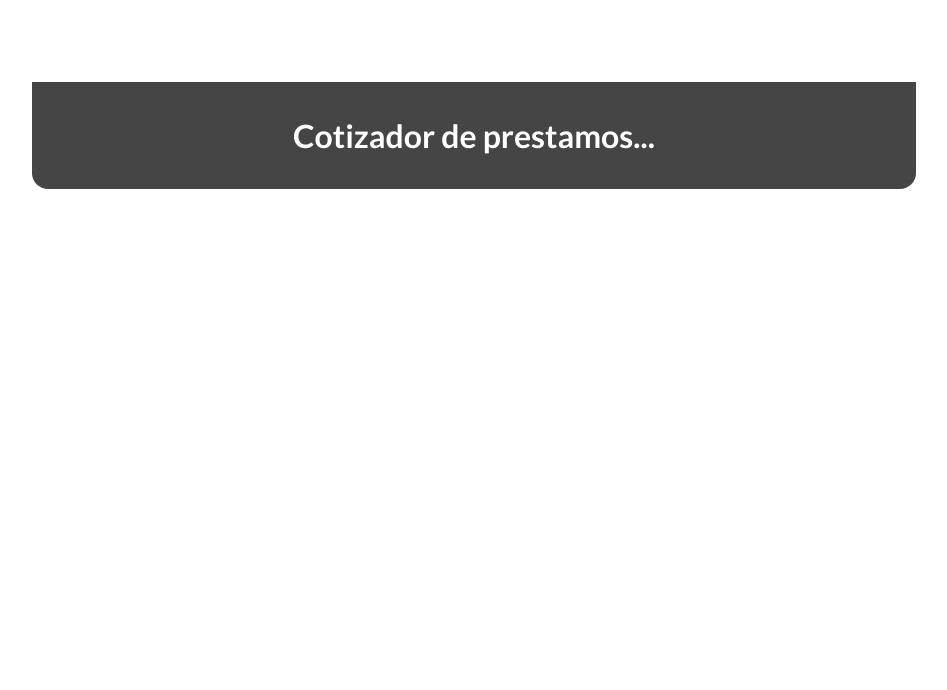
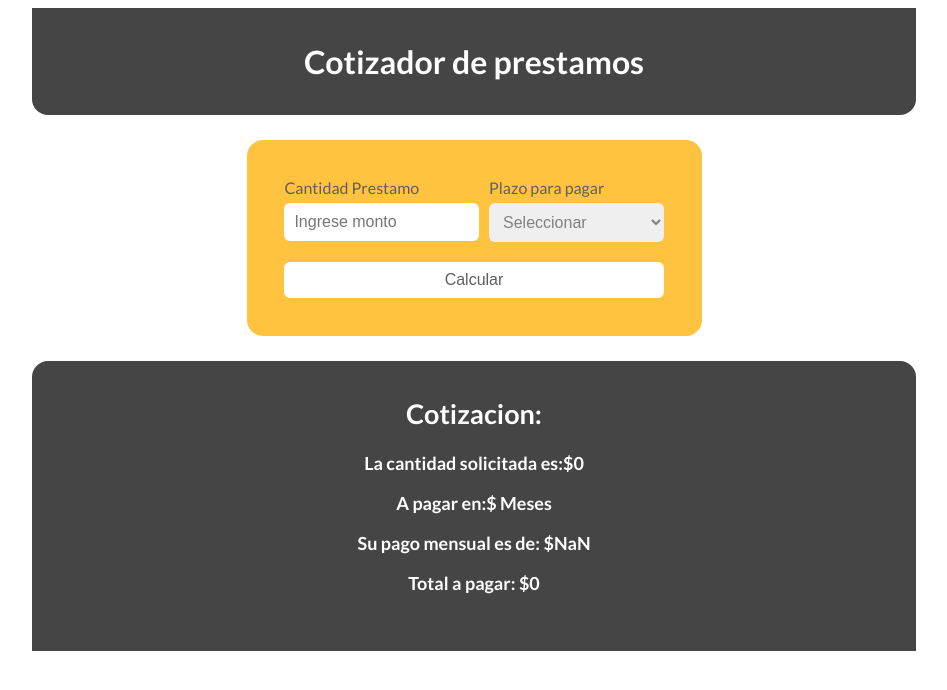
Before and after one commit to Pablo-Andrada/Loan-Calculator-App, a React (Vite) app in the folder Loan Calculator App/: page / in a window 1280 px wide. Shown: the top 690 px of the page, without its empty margins (166-1113 px from the left). Built offline with nearby package versions, Linux system fonts and the light colour scheme.

Commit message:
componentes Formulario,Resultado.Ademas helpers.js

```diff
--- a/Loan Calculator App/src/App.jsx
+++ b/Loan Calculator App/src/App.jsx
@@ -1,14 +1,37 @@
-import React from 'react'
-import './App.css'
-import Header from './components/Header'
+import React,{useState} from 'react';
+import './App.css';
+import Header from './components/Header';
+import Formulario from './components/Formulario';
+import Resultado from './components/Resultado';
+
+
 
 function App() {
+  const [cantidad, setCantidad] = useState(0);
+  const [plazo, setPlazo] = useState("");
+  const [total, setTotal] = useState(0);
 
 
   return (
     <>
-          <h1>Loan Calculator App</h1>
-          <Header titulo="Cotizador de prestamos..."/>
+
+      <Header titulo="Cotizador de prestamos" />
+      <div className="container">
+        <Formulario
+          cantidad={cantidad}
+          setCantidad={setCantidad}
+          plazo={plazo}
+          setPlazo={setPlazo}
+          setTotal={setTotal}
+        />
+      </div>
+      <div className="mensaje">
+        <Resultado
+          total={total}
+          cantidad={cantidad}
+          plazo={plazo}
+        />
+      </div>
     </>
 
   )
--- /dev/null
+++ b/Loan Calculator App/src/components/Formulario.jsx
@@ -0,0 +1,58 @@
+import React, { useState } from 'react'
+import { calcularTotal } from '../helpers';
+
+const Formulario = ({cantidad,setCantidad,plazo,setPlazo,setTotal}) => {
+
+    const [error, setError] = useState(false);
+
+    const calcularPrestamo = e => {
+        e.preventDefault();
+        if (cantidad === 0 || plazo === "") {
+            setError(true)
+            return;
+        }
+        setError(false);
+
+        const total = calcularTotal(cantidad, plazo);
+        setTotal(total);
+       // console.log(total);
+
+    }
+
+
+
+    return (
+        <>
+        <form onSubmit={calcularPrestamo}>
+
+            <div className="column">
+                <div>
+                    <label>Cantidad Prestamo</label>
+                    <input
+                        type="number"
+                        placeholder="Ingrese monto"
+                        onChange={(e)=>setCantidad(e.target.value)}
+                    />
+                </div>
+                <div>
+                    <label htmlFor="">Plazo para pagar</label>
+                    <select onChange={(e)=>setPlazo(e.target.value)}>
+                        <option value="">Seleccionar</option>
+                        <option value="3">3 meses</option>
+                        <option value="6">6 meses</option>
+                        <option value="12">12 meses</option>
+                        <option value="24">24 meses</option>
+                    </select>
+                </div>
+            </div>
+            <div className='btnSubmit'>
+                <input type="submit" value="Calcular" />
+            </div>
+            </form>
+            {(error) ? <p className='error'>Todos los campos obligatorios</p> : "" }
+
+        </>
+    );
+}
+
+export default Formulario;
--- /dev/null
+++ b/Loan Calculator App/src/components/Resultado.jsx
@@ -0,0 +1,16 @@
+import React from 'react';
+const Resultado = ({total,cantidad,plazo}) => {
+    return (
+        <div className="resultado">
+            <h2>Cotizacion:</h2>
+            <p>La cantidad solicitada es:${cantidad} </p>
+            <p>A pagar en:${plazo} Meses</p>
+            <p>Su pago mensual es de: ${total / plazo} </p>
+            <p>Total a pagar: ${total} </p>
+
+        </div>
+    );
+}
+
+export default Resultado
+;
--- /dev/null
+++ b/Loan Calculator App/src/helpers.js
@@ -0,0 +1,36 @@
+export function calcularTotal(cantidad,plazo) {
+    const cantidadInt = parseInt(cantidad);
+    const plazoInt = parseInt(plazo);
+
+    let totalCantidad;
+    if (cantidadInt <= 1000) {
+        totalCantidad = cantidadInt * 0.25
+    } else if (cantidadInt > 1000 && cantidadInt <= 5000) {
+        totalCantidad = cantidadInt * 0.20
+    } else if (cantidadInt > 5000 && cantidadInt <= 10000) {
+        totalCantidad = cantidadInt * 0.15
+    } else {
+        totalCantidad = cantidadInt * 0.25
+    }
+
+    let totalPlazo;
+    switch (plazoInt) {
+        case 3:
+            totalPlazo = cantidadInt * 0.05;
+            break;
+        case 6:
+            totalPlazo = cantidadInt * 0.10;
+            break;
+        case 12:
+            totalPlazo = cantidadInt * 0.15;
+            break;
+        case 24:
+            totalPlazo = cantidadInt * 0.20;
+            break;
+        default:
+            break;
+    }
+    return totalCantidad + totalPlazo + cantidadInt;
+
+   // console.log(totalPlazo);
+}
```
